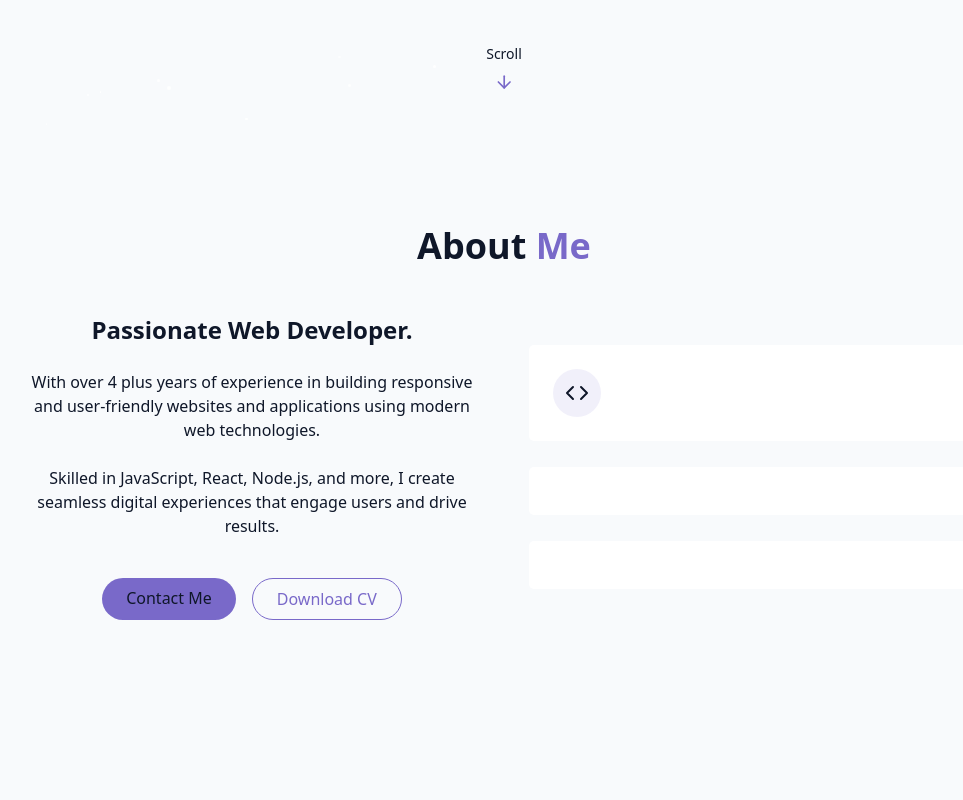
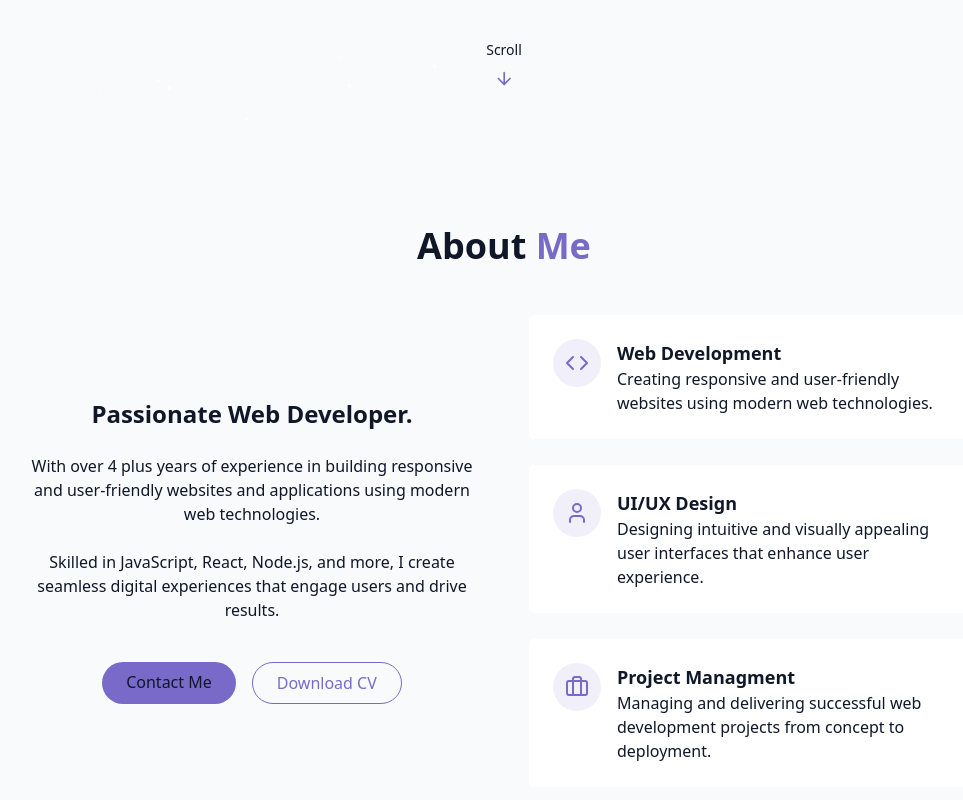
Before and after one commit to Jorgelopez5252/Portfolio2025, a React (Vite) app: page / in a window 1280 px wide. Shown: the part 670-1470 px from the top of the page, without its empty margins (136-1099 px from the left). Before the commit the page ends 1386 px from the top, so only its background shows below. Built offline with nearby package versions, Linux system fonts and the light colour scheme.

Commit message:
updated and finished about me section

```diff
--- a/src/components/AboutSection.jsx
+++ b/src/components/AboutSection.jsx
@@ -1,4 +1,4 @@
-import { Code } from "lucide-react";
+import { Briefcase, Code, User } from "lucide-react";
 
 export const AboutSection = () => {
   return (
@@ -38,20 +38,50 @@
           </div>
           <div className="grid grid-cols-1 gap-6">
             <div className="gradient-border p-6 card-hover">
-                <div className="flex items-start gap-4">
-                    <div className="p-3 rounded-full bg-primary/10">
-                    <Code/>
-                    </div>
-
+              <div className="flex items-start gap-4">
+                <div className="p-3 rounded-full bg-primary/10">
+                  <Code className="h-6 w-6 text-primary" />
                 </div>
+                <div className="text-left">
+                  <h4 className="font-semibold text-lg">Web Development</h4>
+                  <p className="text-muted-foreground">
+                    Creating responsive and user-friendly websites using modern
+                    web technologies.
+                  </p>
+                </div>
+              </div>
             </div>
-            <div className="gradient-border p-6 card-hover"></div>
-            <div className="gradient-border p-6 card-hover"></div>
+            <div className="gradient-border p-6 card-hover">
+              <div className="flex items-start gap-4">
+                <div className="p-3 rounded-full bg-primary/10">
+                  <User className="h-6 w-6 text-primary" />
+                </div>
+                <div className="text-left">
+                  <h4 className="font-semibold text-lg">UI/UX Design</h4>
+                  <p className="text-muted-foreground">
+                    Designing intuitive and visually appealing user interfaces
+                    that enhance user experience.
+                  </p>
+                </div>
+              </div>
+            </div>
+            <div className="gradient-border p-6 card-hover">
+              <div className="flex items-start gap-4">
+                <div className="p-3 rounded-full bg-primary/10">
+                  <Briefcase className="h-6 w-6 text-primary" />
+                </div>
+                <div className="text-left">
+                  <h4 className="font-semibold text-lg">Project Managment</h4>
+                  <p className="text-muted-foreground">
+                    Managing and delivering successful web development projects
+                    from concept to deployment.
+                  </p>
+                </div>
+              </div>
+            </div>
           </div>
         </div>
       </div>
     </section>
   );
 };
-
-// 1:35:44
```
Also changed, not shown: src/index.css (+6 -6 lines), 1 other file (tests, documents, lock files or other folders).
